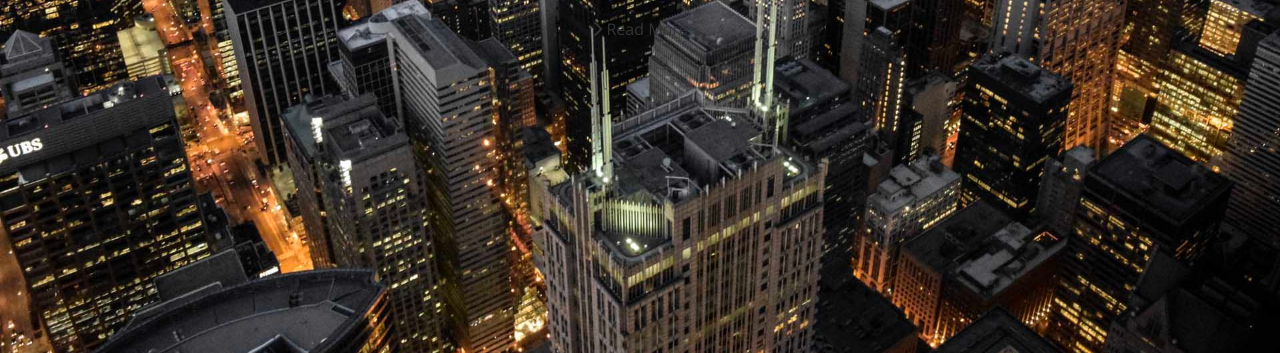
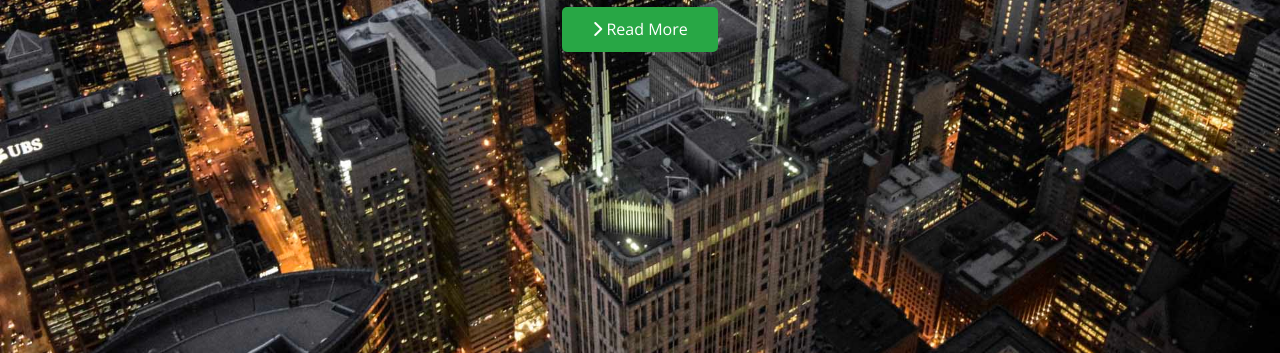
Before and after one commit to GuyShabtay/Edgeledger, a plain HTML site: page index.html in a window 1280 px wide. Shown: the part 447-800 px from the top of the page. Drawn offline with nearby package versions, Linux system fonts and the light colour scheme.

Commit message:
main buttons

```diff
--- a/css/utilities.css
+++ b/css/utilities.css
@@ -6,3 +6,16 @@
 .text-secondary{
   color:#0284d0;
 }
+/* button */
+.btn{
+  cursor:pointer;
+  display:inline-block;
+  padding: 10px 30px;
+  color:white;
+  background-color: #28a745;
+  border:none;
+  border-radius: 5px;
+}
+.btn:hover{
+  opacity:0.9;
+}
```
